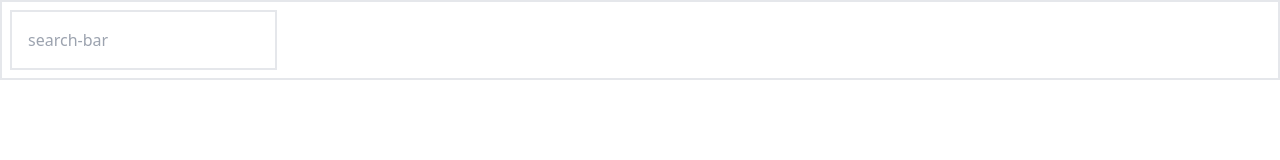
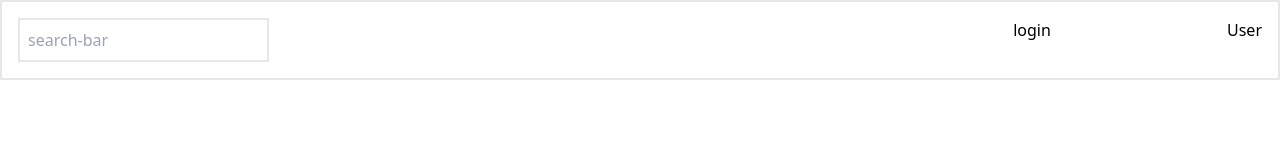
Before and after one commit to Morten-Kodehode/mkrTube, a React (Vite) app: page / in a window 1280 px wide. Shown: the top 160 px of the page. Built offline with nearby package versions, Linux system fonts and the light colour scheme.

Commit message:
changed components to follow best practices.

```diff
--- a/src/App.tsx
+++ b/src/App.tsx
@@ -1,13 +1,10 @@
 import "./Index.css";
-import { Search } from "./components/search/search";
+import { Header } from "./components/Header/Header";
 function App() {
   return (
     <div className="App">
-      <div>
-        <Search />
-      </div>
+      <Header />
     </div>
   );
 }
-
 export default App;
--- /dev/null
+++ b/src/components/Header/Header.tsx
@@ -0,0 +1,15 @@
+import { User } from "./User/User";
+import { Login } from "./Login/Login";
+import { Search } from "./Search/Search";
+
+export function Header() {
+  return (
+    <div className="flex flex-row justify-between p-4 border-solid border-2 border-grey">
+      <Search />
+      <div className="flex flex-row w-1/5 justify-between">
+        <Login />
+        <User />
+      </div>
+    </div>
+  );
+}
--- /dev/null
+++ b/src/components/Header/Login/Login.tsx
@@ -0,0 +1,3 @@
+export function Login() {
+  return <h1>login</h1>;
+}
--- /dev/null
+++ b/src/components/Header/Search/Search.tsx
@@ -0,0 +1,7 @@
+export function Search() {
+  return (
+    <div className="border-solid border-2 border-grey p-2">
+      <input className="" type="string" placeholder="search-bar" />
+    </div>
+  );
+}
--- /dev/null
+++ b/src/components/Header/User/User.tsx
@@ -0,0 +1,3 @@
+export function User() {
+  return <h1>User</h1>;
+}
--- a/src/components/search/search.tsx
+++ /dev/null
@@ -1,11 +0,0 @@
-export function Search() {
-  return (
-    <div class="border-solid border-2 border-grey p-2">
-      <input
-        class="p-4 border-solid border-2 border-grey"
-        type="string"
-        placeholder="search-bar"
-      />
-    </div>
-  );
-}
```
Also changed, not shown: src/components/login/login.tsx (deleted), src/components/user/user.tsx (deleted).
